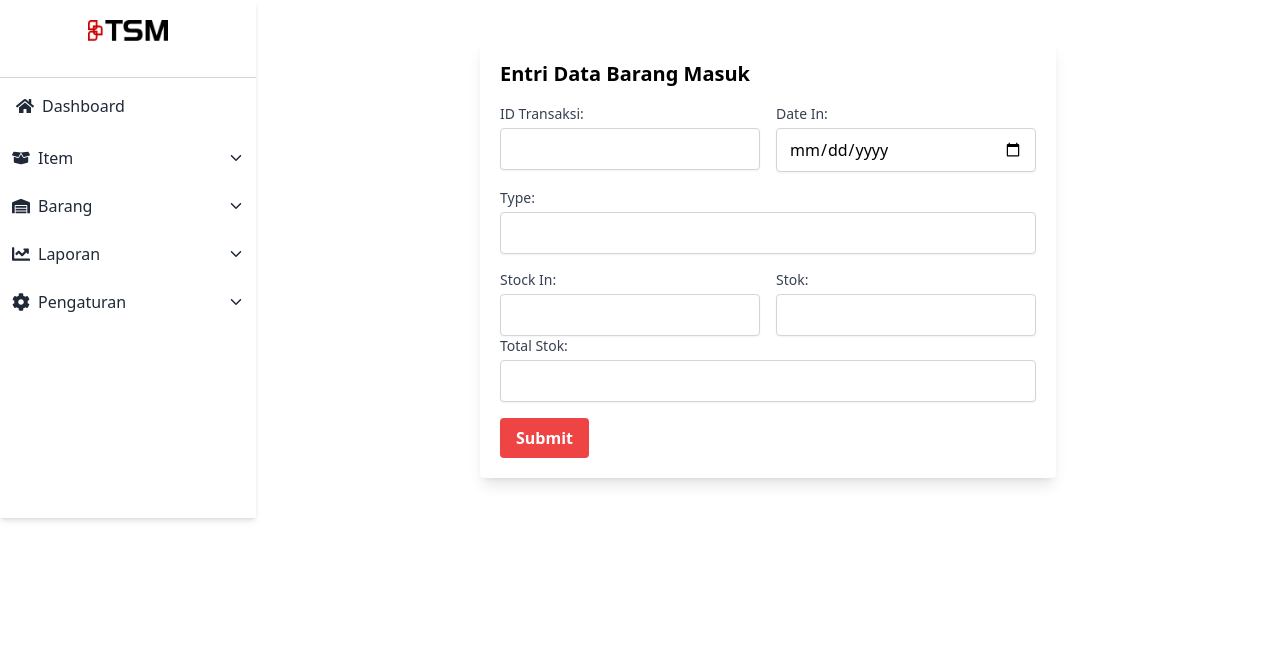
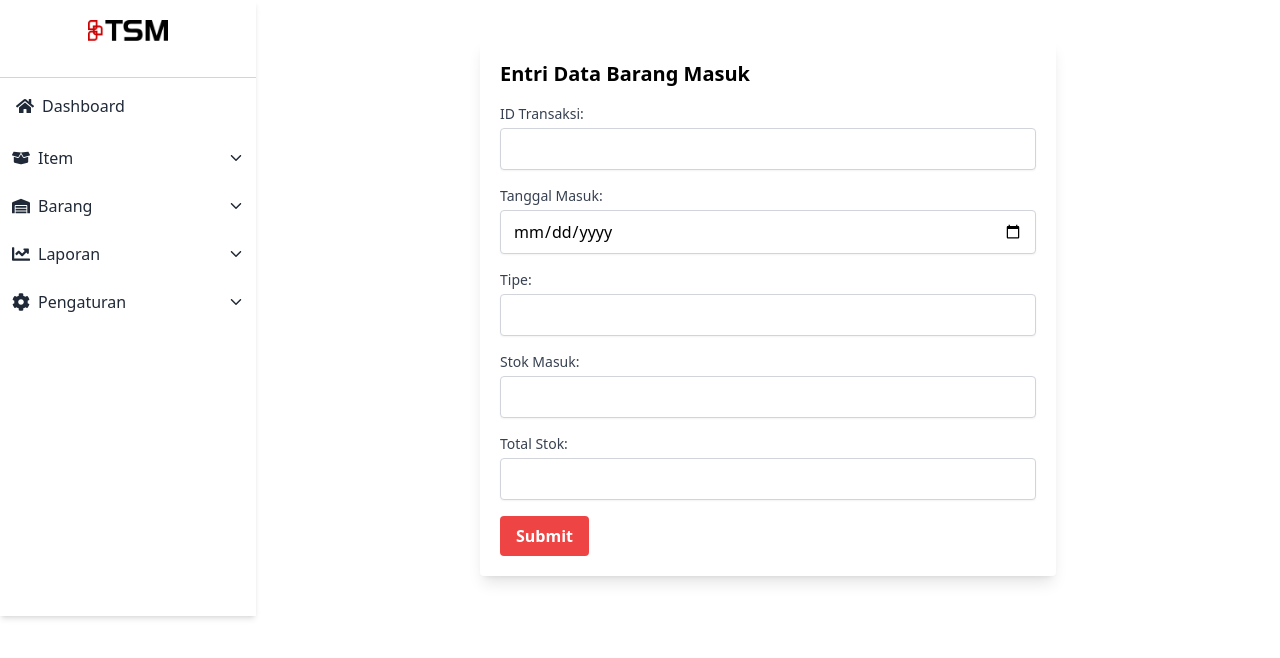
Before and after one commit to wilmarch/TSM, a React (Create React App) app: page /entri-barang-masuk in a window 1280 px wide. Shown: the top 658 px of the page. Built offline with nearby package versions, Linux system fonts and the light colour scheme.

Commit message:
Menambahkan fungsi ketika tombol di klik submit maka akan langsung navigate ke halaman yang bersangkutan

```diff
--- a/src/Pages/Barang/EntriBarangKeluar.js
+++ b/src/Pages/Barang/EntriBarangKeluar.js
@@ -1,4 +1,5 @@
 import React, { useState } from 'react';
+import { useNavigate } from 'react-router-dom';
 
 const EntriBarangKeluar = () => {
   const [formData, setFormData] = useState({
@@ -9,42 +10,48 @@ const EntriBarangKeluar = () => {
     totalStock: ''
   });
 
+  const navigate = useNavigate();
+
   const handleChange = (e) => {
-    setFormData({ ...formData, [e.target.name]: e.target.value });
+    const { name, value } = e.target;
+    setFormData({ ...formData, [name]: value });
   };
 
   const handleSubmit = (e) => {
     e.preventDefault();
     console.log("Form data submitted for Barang Keluar:", formData);
-    // handle submit logic disini
+    // Handle your form submission logic here, like sending data to your server
+    alert('Data barang keluar berhasil disubmit!');
+    navigate('/barang-keluar'); // Redirect back to Barang Keluar page after form submission
   };
 
   return (
     <div className="max-w-xl mx-auto my-10 p-5 bg-white rounded shadow-lg">
       <h2 className="text-xl font-semibold mb-4">Entri Data Barang Keluar</h2>
       <form onSubmit={handleSubmit} className="space-y-6">
+        {/* form fields */}
         <div className="flex flex-wrap -mx-2">
           <div className="w-full md:w-1/2 px-2 mb-6">
             <label htmlFor="transactionId" className="block text-sm font-medium text-gray-700">ID Transaksi:</label>
-            <input type="text" name="transactionId" id="transactionId" value={formData.transactionId} onChange={handleChange} className="mt-1 block w-full px-3 py-2 border border-gray-300 rounded shadow-sm focus:outline-none" />
+            <input type="text" name="transactionId" id="transactionId" value={formData.transactionId} onChange={handleChange} className="mt-1 block w-full px-3 py-2 border border-gray-300 rounded shadow-sm focus:outline-none" required />
           </div>
           <div className="w-full md:w-1/2 px-2 mb-6">
-            <label htmlFor="dateOut" className="block text-sm font-medium text-gray-700">Date Out:</label>
-            <input type="date" name="dateOut" id="dateOut" value={formData.dateOut} onChange={handleChange} className="mt-1 block w-full px-3 py-2 border border-gray-300 rounded shadow-sm focus:outline-none" />
+            <label htmlFor="dateOut" className="block text-sm font-medium text-gray-700">Tanggal Keluar:</label>
+            <input type="date" name="dateOut" id="dateOut" value={formData.dateOut} onChange={handleChange} className="mt-1 block w-full px-3 py-2 border border-gray-300 rounded shadow-sm focus:outline-none" required />
           </div>
         </div>
         <div className="mb-6">
-          <label htmlFor="type" className="block text-sm font-medium text-gray-700">Type:</label>
-          <input type="text" name="type" id="type" value={formData.type} onChange={handleChange} className="mt-1 block w-full px-3 py-2 border border-gray-300 rounded shadow-sm focus:outline-none" />
+          <label htmlFor="type" className="block text-sm font-medium text-gray-700">Tipe:</label>
+          <input type="text" name="type" id="type" value={formData.type} onChange={handleChange} className="mt-1 block w-full px-3 py-2 border border-gray-300 rounded shadow-sm focus:outline-none" required />
         </div>
         <div className="flex flex-wrap -mx-2">
           <div className="w-full md:w-1/2 px-2 mb-6">
-            <label htmlFor="stockOut" className="block text-sm font-medium text-gray-700">Stock Out:</label>
-            <input type="number" name="stockOut" id="stockOut" value={formData.stockOut} onChange={handleChange} className="mt-1 block w-full px-3 py-2 border border-gray-300 rounded shadow-sm focus:outline-none" />
+            <label htmlFor="stockOut" className="block text-sm font-medium text-gray-700">Stok Keluar:</label>
+            <input type="number" name="stockOut" id="stockOut" value={formData.stockOut} onChange={handleChange} className="mt-1 block w-full px-3 py-2 border border-gray-300 rounded shadow-sm focus:outline-none" required />
           </div>
           <div className="w-full md:w-1/2 px-2 mb-6">
-            <label htmlFor="totalStock" className="block text-sm font-medium text-gray-700">Total Stock:</label>
-            <input type="number" name="totalStock" id="totalStock" value={formData.totalStock} onChange={handleChange} className="mt-1 block w-full px-3 py-2 border border-gray-300 rounded shadow-sm focus:outline-none" />
+            <label htmlFor="totalStock" className="block text-sm font-medium text-gray-700">Total Stok:</label>
+            <input type="number" name="totalStock" id="totalStock" value={formData.totalStock} onChange={handleChange} className="mt-1 block w-full px-3 py-2 border border-gray-300 rounded shadow-sm focus:outline-none" required />
           </div>
         </div>
         <button type="submit" className="bg-red-500 hover:bg-red-700 text-white font-bold py-2 px-4 rounded">Submit</button>
--- a/src/Pages/Barang/EntriBarangMasuk.js
+++ b/src/Pages/Barang/EntriBarangMasuk.js
@@ -1,4 +1,5 @@
 import React, { useState } from 'react';
+import { useNavigate } from 'react-router-dom';
 
 const EntriBarangMasuk = () => {
   const [formData, setFormData] = useState({
@@ -6,51 +7,47 @@ const EntriBarangMasuk = () => {
     dateIn: '',
     type: '',
     stockIn: '',
-    stok: '',
     totalStock: ''
   });
 
+  const navigate = useNavigate(); // Hook untuk navigasi
+
   const handleChange = (e) => {
-    setFormData({ ...formData, [e.target.name]: e.target.value });
+    const { name, value } = e.target;
+    setFormData({ ...formData, [name]: value });
   };
 
   const handleSubmit = (e) => {
     e.preventDefault();
     console.log("Form data submitted:", formData);
-    // Here you would typically handle the form submission, like sending data to a server
+    // Simulasi pengiriman data ke server
+    alert('Data barang masuk berhasil disubmit!');
+    navigate('/barang-masuk'); // Navigasi kembali ke halaman Barang Masuk
   };
 
   return (
     <div className="max-w-xl mx-auto my-10 p-5 bg-white rounded shadow-lg">
       <h2 className="text-xl font-semibold mb-4">Entri Data Barang Masuk</h2>
       <form onSubmit={handleSubmit}>
-        <div className="flex flex-wrap -mx-2 mb-4">
-          <div className="w-full md:w-1/2 px-2 mb-4 md:mb-0">
-            <label htmlFor="transactionId" className="block text-sm font-medium text-gray-700">ID Transaksi:</label>
-            <input type="text" name="transactionId" id="transactionId" value={formData.transactionId} onChange={handleChange} className="mt-1 block w-full px-3 py-2 border border-gray-300 rounded shadow-sm focus:outline-none" />
-          </div>
-          <div className="w-full md:w-1/2 px-2">
-            <label htmlFor="dateIn" className="block text-sm font-medium text-gray-700">Date In:</label>
-            <input type="date" name="dateIn" id="dateIn" value={formData.dateIn} onChange={handleChange} className="mt-1 block w-full px-3 py-2 border border-gray-300 rounded shadow-sm focus:outline-none" />
-          </div>
+        <div className="mb-4">
+          <label htmlFor="transactionId" className="block text-sm font-medium text-gray-700">ID Transaksi:</label>
+          <input type="text" name="transactionId" id="transactionId" value={formData.transactionId} onChange={handleChange} className="mt-1 block w-full px-3 py-2 border border-gray-300 rounded shadow-sm focus:outline-none" required />
         </div>
         <div className="mb-4">
-          <label htmlFor="type" className="block text-sm font-medium text-gray-700">Type:</label>
-          <input type="text" name="type" id="type" value={formData.type} onChange={handleChange} className="mt-1 block w-full px-3 py-2 border border-gray-300 rounded shadow-sm focus:outline-none" />
+          <label htmlFor="dateIn" className="block text-sm font-medium text-gray-700">Tanggal Masuk:</label>
+          <input type="date" name="dateIn" id="dateIn" value={formData.dateIn} onChange={handleChange} className="mt-1 block w-full px-3 py-2 border border-gray-300 rounded shadow-sm focus:outline-none" required />
         </div>
-        <div className="flex flex-wrap -mx-2">
-          <div className="w-full md:w-1/2 px-2 mb-4 md:mb-0">
-            <label htmlFor="stockIn" className="block text-sm font-medium text-gray-700">Stock In:</label>
-            <input type="number" name="stockIn" id="stockIn" value={formData.stockIn} onChange={handleChange} className="mt-1 block w-full px-3 py-2 border border-gray-300 rounded shadow-sm focus:outline-none" />
-          </div>
-          <div className="w-full md:w-1/2 px-2">
-            <label htmlFor="stok" className="block text-sm font-medium text-gray-700">Stok:</label>
-            <input type="number" name="stok" id="stok" value={formData.stok} onChange={handleChange} className="mt-1 block w-full px-3 py-2 border border-gray-300 rounded shadow-sm focus:outline-none" />
-          </div>
+        <div className="mb-4">
+          <label htmlFor="type" className="block text-sm font-medium text-gray-700">Tipe:</label>
+          <input type="text" name="type" id="type" value={formData.type} onChange={handleChange} className="mt-1 block w-full px-3 py-2 border border-gray-300 rounded shadow-sm focus:outline-none" required />
+        </div>
+        <div className="mb-4">
+          <label htmlFor="stockIn" className="block text-sm font-medium text-gray-700">Stok Masuk:</label>
+          <input type="number" name="stockIn" id="stockIn" value={formData.stockIn} onChange={handleChange} className="mt-1 block w-full px-3 py-2 border border-gray-300 rounded shadow-sm focus:outline-none" required />
         </div>
         <div className="mb-4">
           <label htmlFor="totalStock" className="block text-sm font-medium text-gray-700">Total Stok:</label>
-          <input type="number" name="totalStock" id="totalStock" value={formData.totalStock} onChange={handleChange} className="mt-1 block w-full px-3 py-2 border border-gray-300 rounded shadow-sm focus:outline-none" />
+          <input type="number" name="totalStock" id="totalStock" value={formData.totalStock} onChange={handleChange} className="mt-1 block w-full px-3 py-2 border border-gray-300 rounded shadow-sm focus:outline-none" required />
         </div>
         <button type="submit" className="bg-red-500 hover:bg-red-700 text-white font-bold py-2 px-4 rounded">Submit</button>
       </form>
--- a/src/Pages/Items/EntriItemsData.js
+++ b/src/Pages/Items/EntriItemsData.js
@@ -1,4 +1,5 @@
 import React, { useState } from 'react';
+import { useNavigate } from 'react-router-dom';
 
 const EntriItemsData = () => {
   const [formData, setFormData] = useState({
@@ -7,6 +8,7 @@ const EntriItemsData = () => {
     category: '',
     currentStock: ''
   });
+  const navigate = useNavigate(); // inisialisasi useNavigate
 
   const handleChange = (e) => {
     const { name, value } = e.target;
@@ -19,7 +21,9 @@ const EntriItemsData = () => {
   const handleSubmit = (e) => {
     e.preventDefault();
     console.log("New item data:", formData);
+    // Logika untuk menyimpan data
     alert('Item has been submitted successfully!');
+    navigate('/items-data'); // Menavigasi kembali ke halaman Items Data setelah submit
   };
 
   return (
--- a/src/Pages/Items/EntriItemsType.js
+++ b/src/Pages/Items/EntriItemsType.js
@@ -1,10 +1,13 @@
 import React, { useState } from 'react';
+import { useNavigate } from 'react-router-dom';
 
 const EntriItemsType = () => {
   const [formData, setFormData] = useState({
     type: '',
     currentStock: ''
   });
+
+  const navigate = useNavigate(); // Hook untuk navigasi
 
   const handleChange = (e) => {
     const { name, value } = e.target;
@@ -19,6 +22,7 @@ const EntriItemsType = () => {
     console.log("New type data:", formData);
     // Logic to send this data to the server or data management function
     alert('Type has been submitted successfully!');
+    navigate('/items-type'); // Navigasi kembali ke halaman Items Type
   };
 
   return (
```
